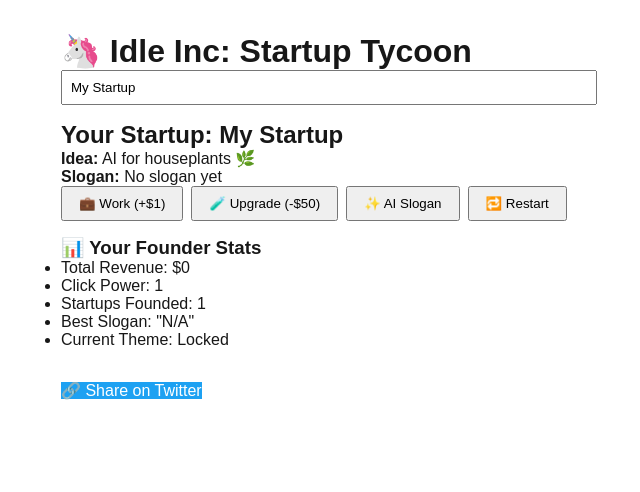
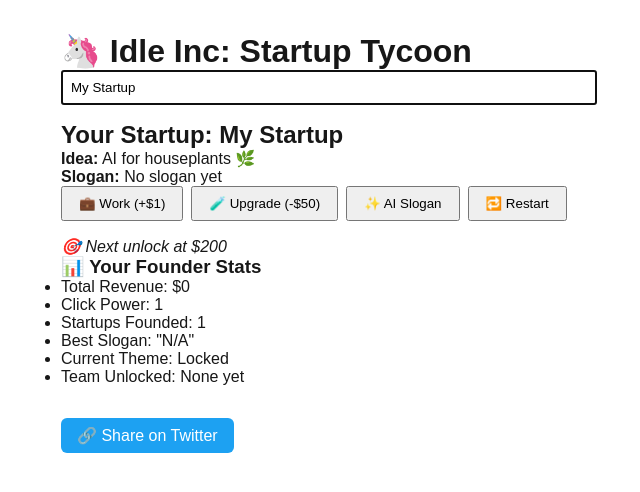
Before and after one commit to calexj23/idle-inc-clean, a Next.js app: page / in a window 1280 px wide. Shown: the top 492 px of the page, without its empty margins (311-951 px from the left). Built offline with nearby package versions, Linux system fonts and the light colour scheme.

Commit message:
Phase 6: AI-powered content, better naming UX, and dynamic events

```diff
--- a/pages/index.tsx
+++ b/pages/index.tsx
@@ -1,12 +1,4 @@
-import React, { useState } from "react";
-
-const defaultSlogans = [
-  "Disrupting mediocrity with chaotic brilliance.",
-  "Where AI meets WTF.",
-  "Powering the future with jokes and code.",
-  "The smartest bad idea you'll ever fund.",
-  "Serving nonsense. At scale.",
-];
+import React, { useState, useEffect } from "react";
 
 const productIdeas = [
   "AI for houseplants 🌿",
@@ -14,14 +6,6 @@ const productIdeas = [
   "Crypto-based sandwich loyalty program 🥪",
   "Dog translator for Zoom meetings 🐶",
   "GPT-powered meditation yelling app 😤🧘‍♂️",
-];
-
-const events = [
-  { message: "🔥 Your pitch went viral!", delta: 100 },
-  { message: "😬 Server costs spiked!", delta: -40 },
-  { message: "🎉 Angel investor bonus!", delta: 200 },
-  { message: "💸 Paid influencer scandal!", delta: -60 },
-  { message: "🚀 Feature got Product Hunt love!", delta: 150 },
 ];
 
 export default function Home() {
@@ -37,6 +21,29 @@ export default function Home() {
   const [themeUnlocked, setThemeUnlocked] = useState(false);
   const [clickCount, setClickCount] = useState(0);
   const [eventPopup, setEventPopup] = useState<string | null>(null);
+  const [unlockedTeam, setUnlockedTeam] = useState<string[]>([]);
+  const [events, setEvents] = useState([
+    { message: "Your pitch went viral!", delta: 100 },
+    { message: "Server costs spiked!", delta: -40 },
+    { message: "Angel investor bonus!", delta: 200 },
+    { message: "Bug in production 😅", delta: -60 },
+    { message: "Product Hunt shoutout!", delta: 150 },
+  ]);
+
+  const teamUnlocks = [
+    { name: "Dev Intern", at: 200, effect: "+1 click power" },
+    { name: "Marketing Guru", at: 500, effect: "AI slogans get boost" },
+    { name: "CFO", at: 1000, effect: "Idle income every 10s" },
+  ];
+
+  useEffect(() => {
+    const eligible = teamUnlocks.filter(t => revenue >= t.at && !unlockedTeam.includes(t.name));
+    if (eligible.length > 0) {
+      setUnlockedTeam(prev => [...prev, ...eligible.map(e => e.name)]);
+    }
+  }, [revenue]);
+
+  const nextMilestone = teamUnlocks.find(t => !unlockedTeam.includes(t.name));
 
   const generateSlogan = async () => {
     try {
@@ -90,6 +97,7 @@ export default function Home() {
     setLevel(1);
     setStartupsFounded(prev => prev + 1);
     setClickCount(0);
+    setUnlockedTeam([]);
     const nextIdea = productIdeas[Math.floor(Math.random() * productIdeas.length)];
     setProduct(nextIdea);
     setSlogan("");
@@ -97,7 +105,7 @@ export default function Home() {
 
   const styleMap: Record<string, React.CSSProperties> = {
     default: { backgroundColor: "#1DA1F2", color: "#fff" },
-    gold: { backgroundColor: "gold", color: "#000" },
+    gold: { backgroundColor: "#333", color: "#FFD700" },
   };
 
   return (
@@ -108,6 +116,7 @@ export default function Home() {
         type="text"
         placeholder="Enter your startup name"
         value={startupName}
+        autoFocus
         onChange={(e) => setStartupName(e.target.value)}
         style={{ padding: "0.5rem", width: "100%", marginBottom: "1rem" }}
       />
@@ -131,13 +140,18 @@ export default function Home() {
           top: "10px",
           left: "50%",
           transform: "translateX(-50%)",
-          background: "#fff",
-          color: "#333",
+          background: "#222",
+          color: "#fff",
           padding: "0.75rem 1.5rem",
           borderRadius: "8px",
           boxShadow: "0 4px 12px rgba(0,0,0,0.2)",
           fontWeight: "bold",
+          zIndex: 10,
         }}>{eventPopup}</div>
+      )}
+
+      {nextMilestone && (
+        <p style={{ fontStyle: "italic", marginTop: "1rem" }}>🎯 Next unlock at ${nextMilestone.at}</p>
       )}
 
       <h3>📊 Your Founder Stats</h3>
@@ -147,6 +161,7 @@ export default function Home() {
         <li>Startups Founded: {startupsFounded}</li>
         <li>Best Slogan: "{bestSlogan || "N/A"}"</li>
         <li>Current Theme: {themeUnlocked ? theme : "Locked"}</li>
+        <li>Team Unlocked: {unlockedTeam.join(", ") || "None yet"}</li>
       </ul>
 
       <div style={{ marginTop: "2rem" }}>
@@ -154,7 +169,7 @@ export default function Home() {
           href={`https://twitter.com/intent/tweet?text=I built ${startupName} and earned $${revenue}! Slogan: ${slogan}`}
           target="_blank"
           rel="noopener noreferrer"
-          style={styleMap[theme]}
+          style={{ ...styleMap[theme], padding: "0.5rem 1rem", display: "inline-block", borderRadius: 6 }}
         >
           🔗 Share on Twitter
         </a>
```
